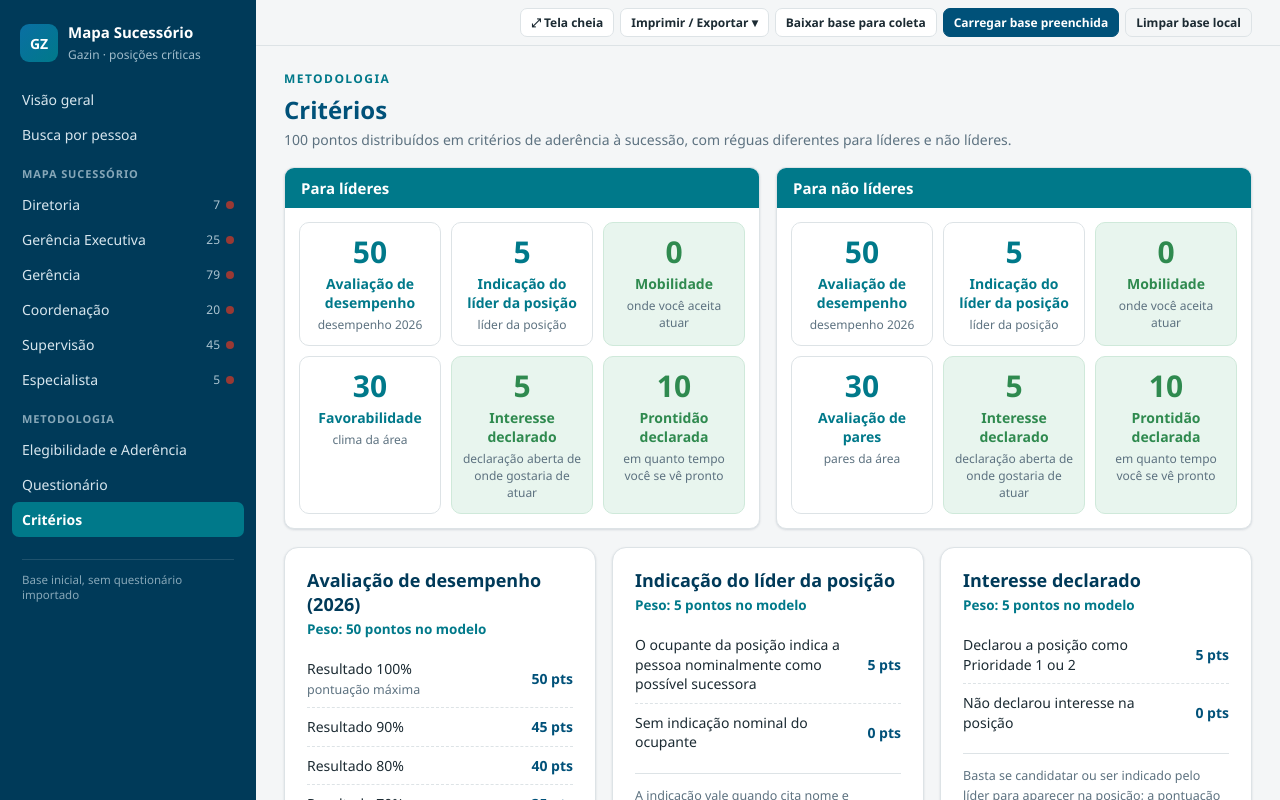
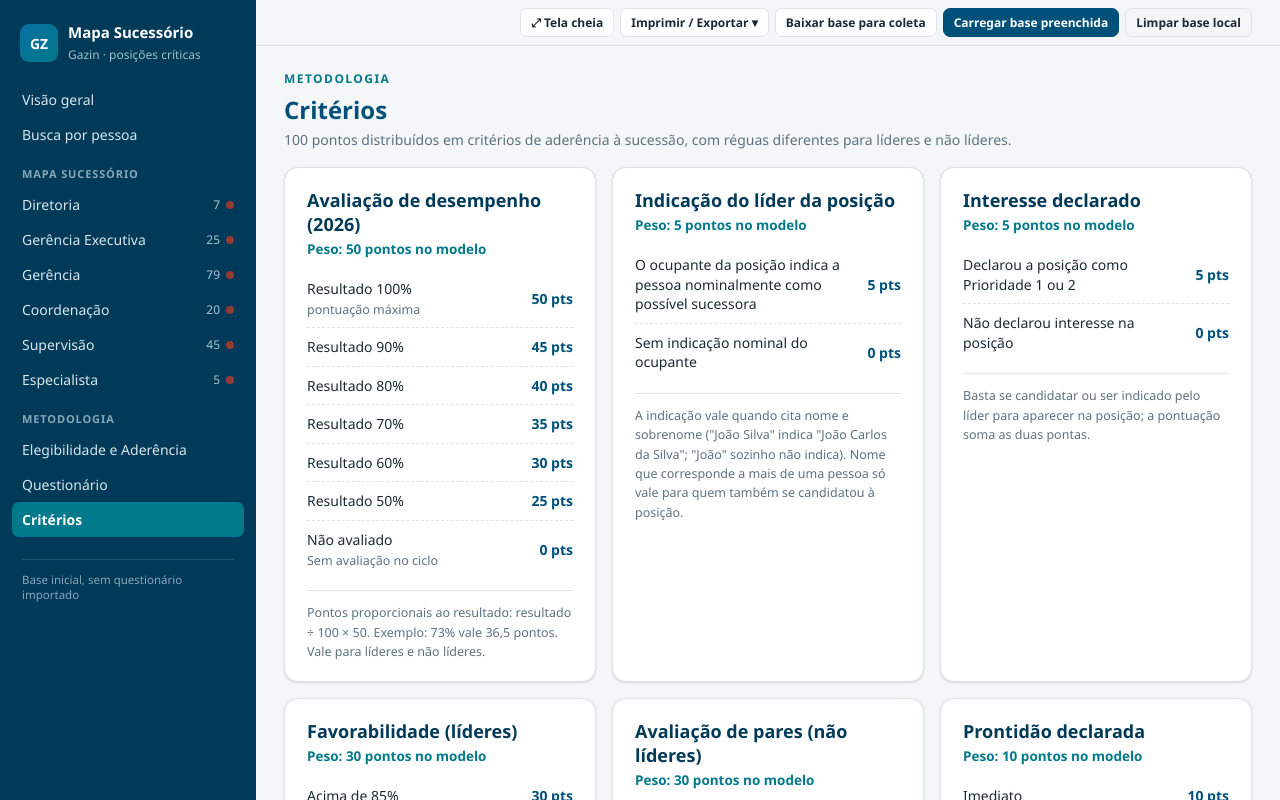
Before and after one commit to italoids123-svg/Sucessao-Gazin, a Next.js app: page /metodologia/criterios in a window 1280 px wide. Shown: the top 800 px of the page. Built offline with nearby package versions, Linux system fonts and the light colour scheme.

Commit message:
Critérios: remove os quadros-resumo por perfil
A página fica só com os blocos por critério.

Co-Authored-By: Claude Opus 5.5 <noreply@anthropic.com>
Claude-Session: https://claude.ai/code/session_01E5WdJkUTyiNFgco3uhd6x7

```diff
--- a/app/globals.css
+++ b/app/globals.css
@@ -304,20 +304,6 @@ table.t td.num { white-space: nowrap; }
 .table-wrap { overflow-x: auto; max-width: 100%; }
 .nota-tabela { font-size: 12.5px; color: var(--muted); margin: 4px 0 0; }
 
-/* ---------- Critérios por perfil ---------- */
-.perfis { display: grid; grid-template-columns: 1fr 1fr; gap: 16px; margin-top: 18px; }
-.perfil-painel { background: var(--card); border: 1px solid var(--border); border-radius: var(--radius); box-shadow: var(--shadow); overflow: hidden; }
-.perfil-titulo { background: var(--teal); color: #fff; font-weight: 700; padding: 10px 16px; font-size: 15px; }
-.perfil-cartoes { display: grid; grid-template-columns: repeat(3, 1fr); gap: 10px; padding: 14px; }
-.perfil-cartao { border: 1px solid var(--border); border-radius: 10px; padding: 12px 10px; text-align: center; background: var(--card); }
-.perfil-cartao.declarado { background: #e8f5ee; border-color: #cfe9da; }
-.perfil-pontos { font-size: 30px; font-weight: 800; color: var(--teal); line-height: 1.1; }
-.perfil-cartao.declarado .perfil-pontos, .perfil-cartao.declarado .perfil-nome { color: var(--verde); }
-.perfil-nome { font-weight: 700; color: var(--teal); font-size: 14px; margin-top: 6px; }
-.perfil-sub { font-size: 12px; color: var(--muted); margin-top: 4px; }
-@media (max-width: 1000px) { .perfis { grid-template-columns: 1fr; } }
-@media (max-width: 520px) { .perfil-cartoes { grid-template-columns: repeat(2, 1fr); } }
-
 /* ---------- Busca por pessoa ---------- */
 .busca-filtros {
   background: var(--card); border: 1px solid var(--border); border-radius: var(--radius); padding: 12px 14px; margin: 18px 0 12px;
--- a/app/metodologia/criterios/page.tsx
+++ b/app/metodologia/criterios/page.tsx
@@ -1,32 +1,6 @@
-import { AREA_FAIXAS, CRITERIO_AREA, HORIZONTE, PESOS, SEDE, type Perfil } from "@/lib/config.ts";
+import { AREA_FAIXAS, HORIZONTE, PESOS, SEDE } from "@/lib/config.ts";
 
 const fmt = (n: number) => n.toLocaleString("pt-BR");
-
-const CARTOES = (perfil: Perfil): [number, string, string, boolean][] => [
-  [PESOS.desempenho, "Avaliação de desempenho", "desempenho 2026", false],
-  [PESOS.indicacaoLider, "Indicação do líder da posição", "líder da posição", false],
-  [PESOS.mobilidade, "Mobilidade", "onde você aceita atuar", true],
-  [PESOS.avaliacaoArea, CRITERIO_AREA[perfil].titulo, CRITERIO_AREA[perfil].sub, false],
-  [PESOS.interesse, "Interesse declarado", "declaração aberta de onde gostaria de atuar", true],
-  [PESOS.prontidao, "Prontidão declarada", "em quanto tempo você se vê pronto", true],
-];
-
-function Painel({ perfil, titulo }: { perfil: Perfil; titulo: string }) {
-  return (
-    <div className="perfil-painel">
-      <div className="perfil-titulo">{titulo}</div>
-      <div className="perfil-cartoes">
-        {CARTOES(perfil).map(([pontos, nome, sub, declarado]) => (
-          <div key={nome} className={`perfil-cartao ${declarado ? "declarado" : ""}`}>
-            <div className="perfil-pontos">{pontos}</div>
-            <div className="perfil-nome">{nome}</div>
-            <div className="perfil-sub">{sub}</div>
-          </div>
-        ))}
-      </div>
-    </div>
-  );
-}
 
 interface Linha {
   rotulo: string;
@@ -66,10 +40,6 @@ export default function Page() {
         <div className="eyebrow">Metodologia</div>
         <h1>Critérios</h1>
         <p>100 pontos distribuídos em critérios de aderência à sucessão, com réguas diferentes para líderes e não líderes.</p>
-      </div>
-      <div className="perfis">
-        <Painel perfil="lider" titulo="Para líderes" />
-        <Painel perfil="naoLider" titulo="Para não líderes" />
       </div>
 
       <div className="blocos">
```
